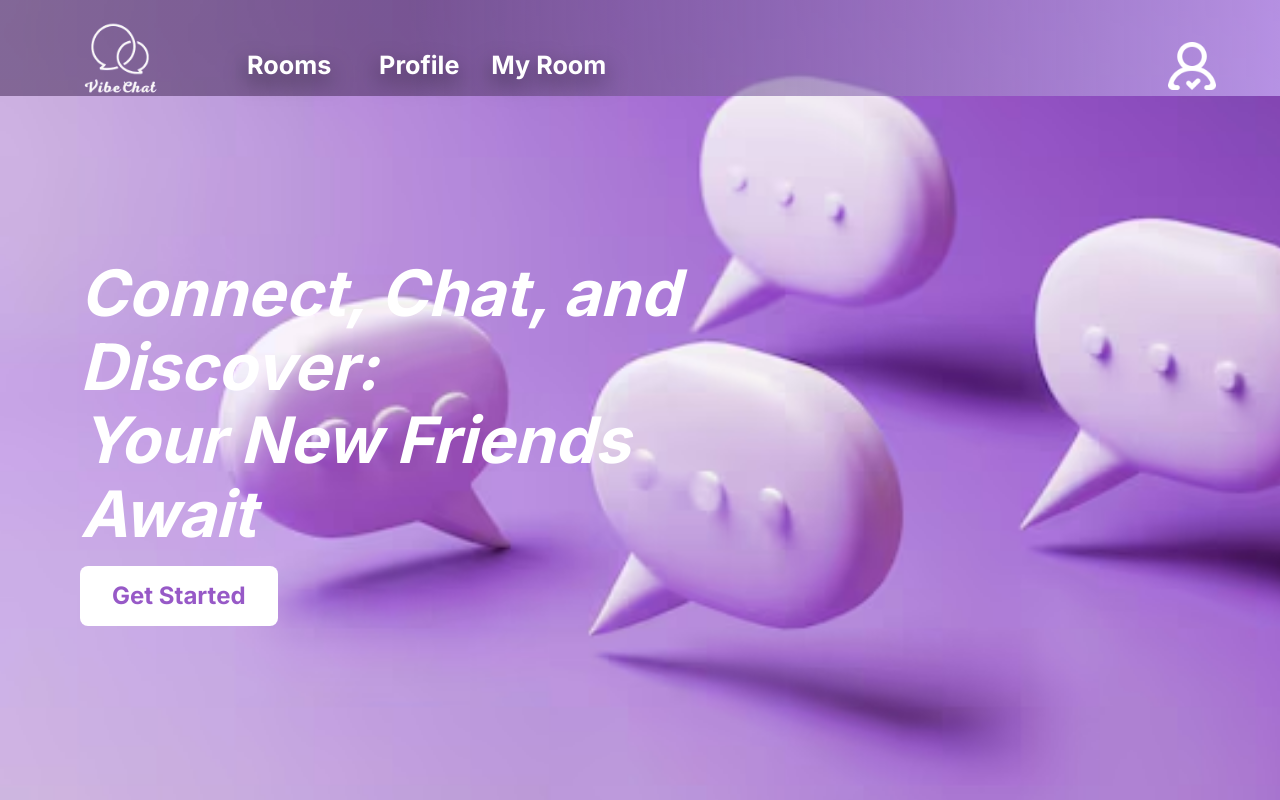
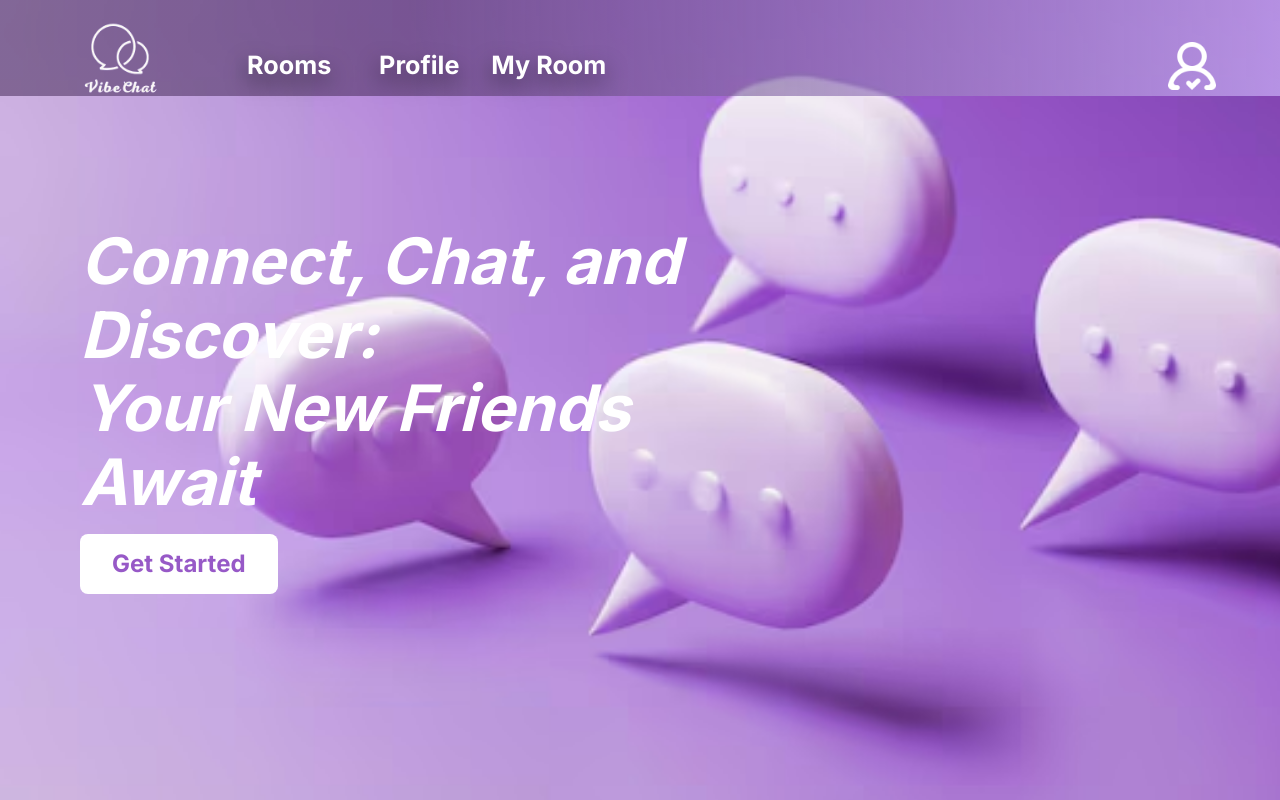
Before and after one commit to mariia-alam/chatApp, a React (Vite) app: page / in a window 1280 px wide. Built offline with nearby package versions, Linux system fonts and the light colour scheme.

Commit message:
before messages

```diff
--- a/src/App.css
+++ b/src/App.css
@@ -87,7 +87,7 @@ body {
 /* Landing Page */
 
 .landing{
-    padding-top:10rem;
+    padding-top:8rem;
     background-image: url('./assets/landing.png');
     background-size: 120%;
     background-position: right 100% top  ;
```
